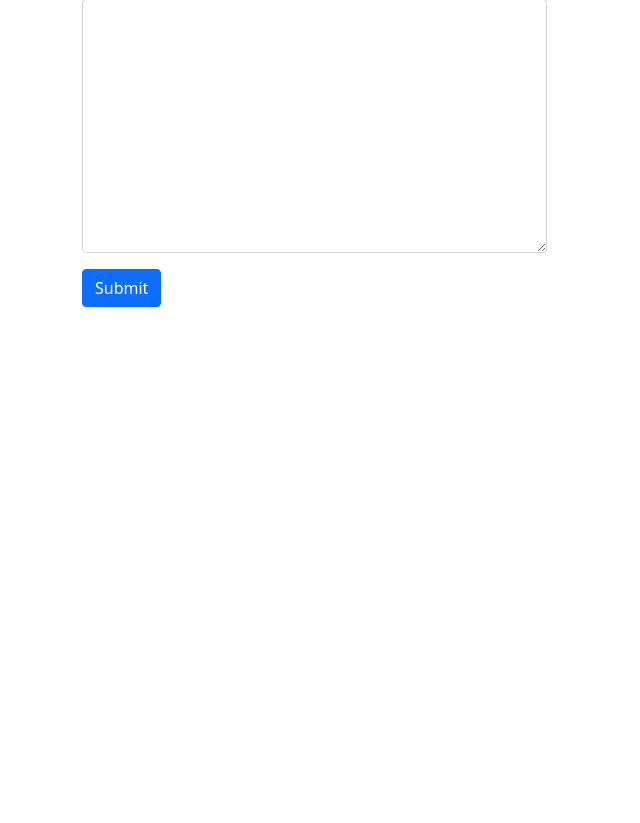
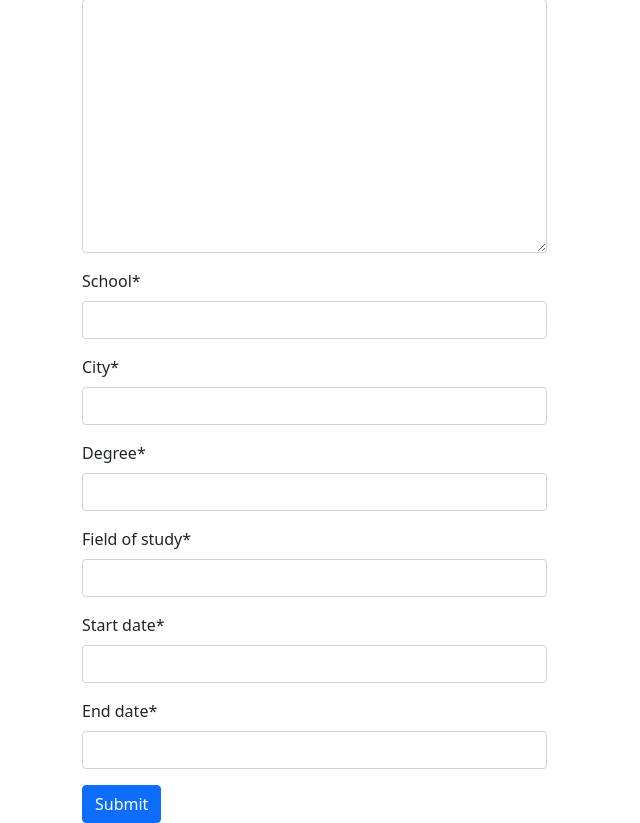
Before and after one commit to Gamattowicz/Resume_Builder, a Django app: page /resume/ in a window 1280 px wide. Shown: the part 899-1722 px from the top of the page, without its empty margins (0-640 px from the left). Before the commit the page ends 1206 px from the top, so only its background shows below. Run offline with Django 3.2, Linux system fonts and the light colour scheme; some libraries are stand-ins or nearby versions.

Commit message:
add new fields related to education

```diff
--- a/resume_builder/api/forms.py
+++ b/resume_builder/api/forms.py
@@ -10,3 +10,9 @@ class CreateResume(forms.Form):
     lin = forms.URLField(max_length=200)
     hobby = forms.CharField(label="Hobby", widget=forms.Textarea)
     skills = forms.CharField(label="Skills", widget=forms.Textarea)
+    school = forms.CharField(label="School", max_length=200)
+    school_city = forms.CharField(label="City", max_length=200)
+    degree = forms.CharField(label="Degree", max_length=200)
+    field_study = forms.CharField(label="Field of study", max_length=200)
+    start_date = forms.DateField(label="Start date")
+    end_date = forms.DateField(label="End date")
--- a/resume_builder/api/models.py
+++ b/resume_builder/api/models.py
@@ -14,6 +14,12 @@ class Resume(models.Model):
     lin = models.URLField(max_length=200)
     hobby = models.TextField()
     skills = models.TextField()
+    school = models.CharField(max_length=200)
+    school_city = models.CharField(max_length=200)
+    degree = models.CharField(max_length=200)
+    field_study = models.CharField(max_length=200)
+    start_date = models.DateField()
+    end_date = models.DateField()
 
     def __str__(self):
         return f'{str(self.first_name)} {str(self.last_name)}'
--- a/resume_builder/api/views.py
+++ b/resume_builder/api/views.py
@@ -20,7 +20,16 @@ def resume(request):
             email = form.cleaned_data["email"]
             phone = form.cleaned_data["phone"]
             lin = form.cleaned_data["lin"]
-            r = Resume(first_name=first_name, last_name=last_name, email=email, phone=phone, lin=lin)
+            hobby = form.cleaned_data["hobby"]
+            skills = form.cleaned_data["skills"]
+            school = form.cleaned_data["school"]
+            school_city = form.cleaned_data["school_city"]
+            degree = form.cleaned_data["degree"]
+            field_study = form.cleaned_data["field_study"]
+            start_date = form.cleaned_data["start_date"]
+            end_date = form.cleaned_data["school_cityend_date"]
+            r = Resume(first_name=first_name, last_name=last_name, email=email, phone=phone, lin=lin, hobby=hobby, skills=skills,
+                       school=school, school_city=school_city, degree=degree, field_study=field_study, start_date=start_date, end_date=end_date)
             r.save()
             request.user.resume.add(r)
 
```
Also changed, not shown: resume_builder/api/templates/api/detail.html (+2 -5 lines).
